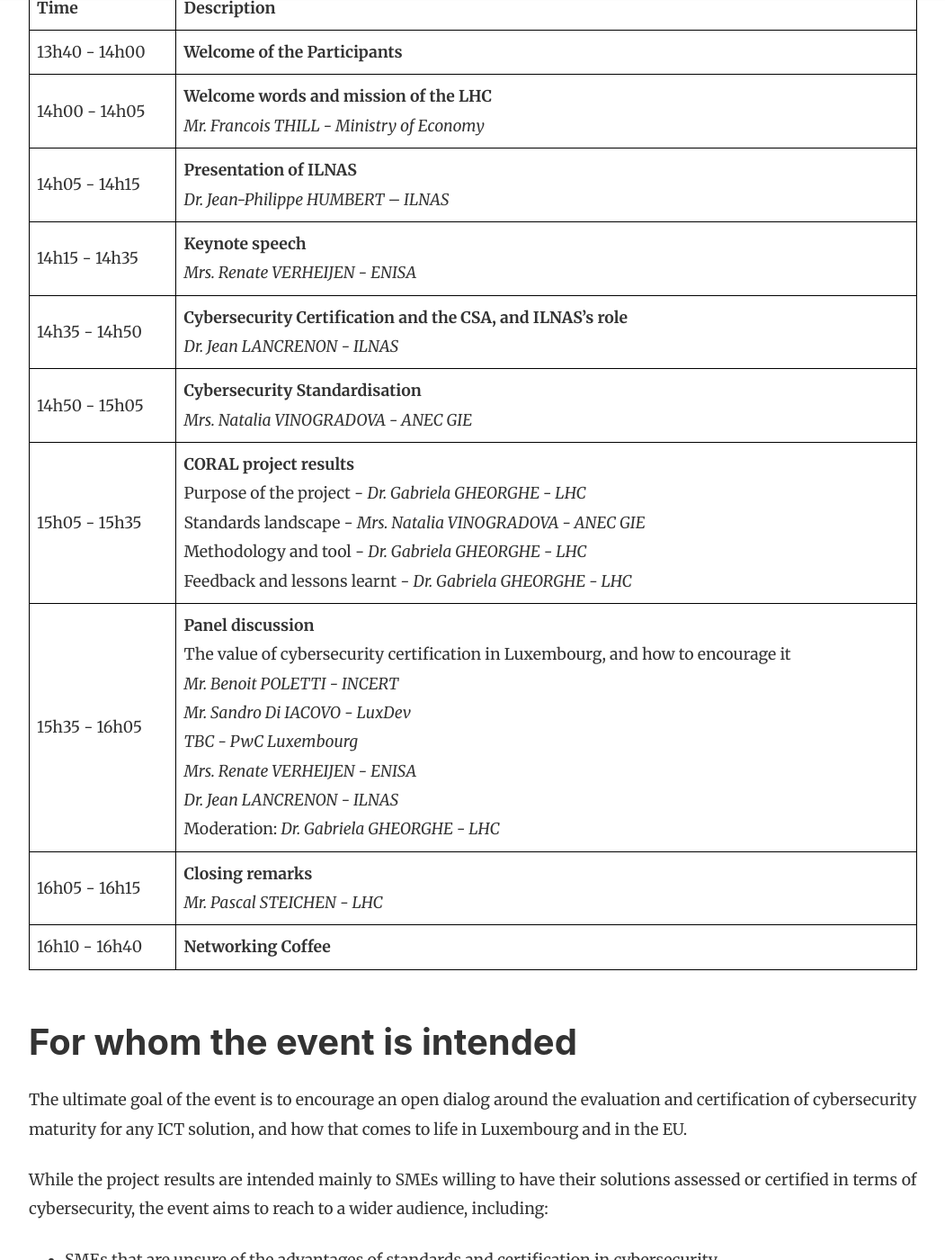
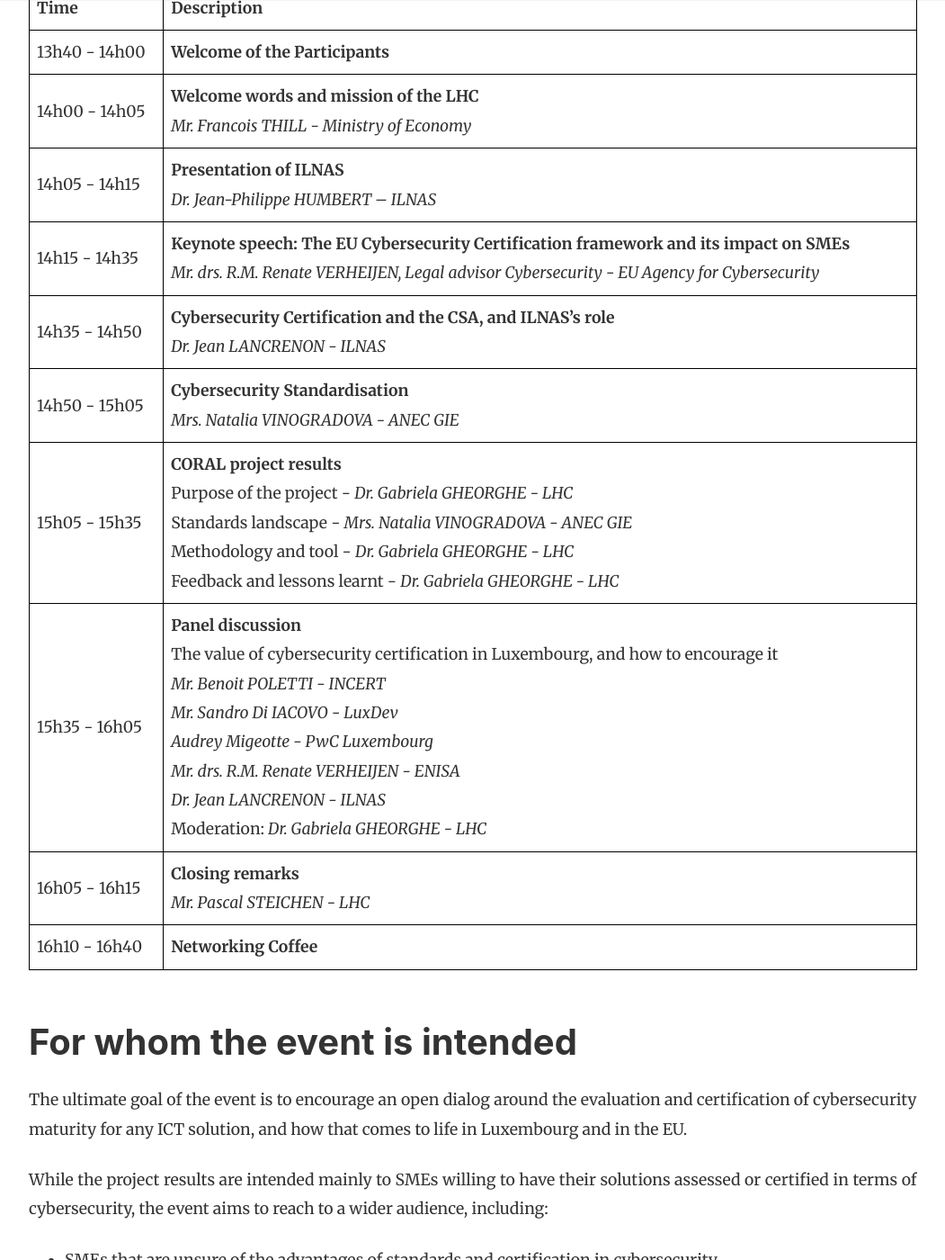
Before and after one commit to NC3-LU/coral-project, a Jekyll site: the page built from _posts/2023-09-01-CORAL-event-agenda.markdown, in a window 1280 px wide and 1400 px high, scrolled down 1149 px. Shown: the whole window at 90% size, without its empty margins (68-1119 px from the left). Built offline with Jekyll 4.4.1, drawn with Linux system fonts in a browser that asks for light colours; nearby versions of some CDN libraries.

Commit message:
edited title of keynote and 2 participants titles and names

```diff
--- a/_posts/2023-09-01-CORAL-event-agenda.markdown
+++ b/_posts/2023-09-01-CORAL-event-agenda.markdown
@@ -25,11 +25,11 @@
 | 13h40 - 14h00 | **Welcome of the Participants** |
 | 14h00 - 14h05 | **Welcome words and mission of the LHC** <br> _Mr. Francois THILL - Ministry of Economy_ |
 | 14h05 - 14h15 | **Presentation of ILNAS** <br> _Dr. Jean-Philippe HUMBERT – ILNAS_ |
-| 14h15 - 14h35  |**Keynote speech** <br> _Mrs. Renate VERHEIJEN - ENISA_ |
+| 14h15 - 14h35  |**Keynote speech: The EU Cybersecurity Certification framework and its impact on SMEs** <br> _Mr. drs. R.M. Renate VERHEIJEN, Legal advisor Cybersecurity - EU Agency for Cybersecurity_ |
 | 14h35 - 14h50  | **Cybersecurity Certification and the CSA, and ILNAS’s role** <br> _Dr. Jean LANCRENON - ILNAS_ |
 | 14h50 - 15h05	 | **Cybersecurity Standardisation** <br> _Mrs. Natalia VINOGRADOVA - ANEC GIE_ |
 | 15h05 - 15h35	 |**CORAL project results** <br> Purpose of the project - _Dr. Gabriela GHEORGHE - LHC_ <br>Standards landscape - _Mrs. Natalia VINOGRADOVA - ANEC GIE_ <br> Methodology and tool - _Dr. Gabriela GHEORGHE - LHC_ <br> Feedback and lessons learnt - _Dr. Gabriela GHEORGHE - LHC_ |
-| 15h35 - 16h05	 | **Panel discussion** <br> The value of cybersecurity certification in Luxembourg, and how to encourage it <br> _Mr. Benoit POLETTI - INCERT_ <br> _Mr. Sandro Di IACOVO - LuxDev_ <br> _TBC - PwC Luxembourg_ <br> _Mrs. Renate VERHEIJEN - ENISA_ <br> _Dr. Jean LANCRENON - ILNAS_ <br> Moderation: _Dr. Gabriela GHEORGHE - LHC_ |
+| 15h35 - 16h05	 | **Panel discussion** <br> The value of cybersecurity certification in Luxembourg, and how to encourage it <br> _Mr. Benoit POLETTI - INCERT_ <br> _Mr. Sandro Di IACOVO - LuxDev_ <br> _Audrey Migeotte - PwC Luxembourg_ <br> _Mr. drs. R.M. Renate VERHEIJEN - ENISA_ <br> _Dr. Jean LANCRENON - ILNAS_ <br> Moderation: _Dr. Gabriela GHEORGHE - LHC_ |
 | 16h05 - 16h15  | **Closing remarks** <br> _Mr. Pascal STEICHEN - LHC_ |
 | 16h10 - 16h40  | **Networking Coffee** |
 
```
